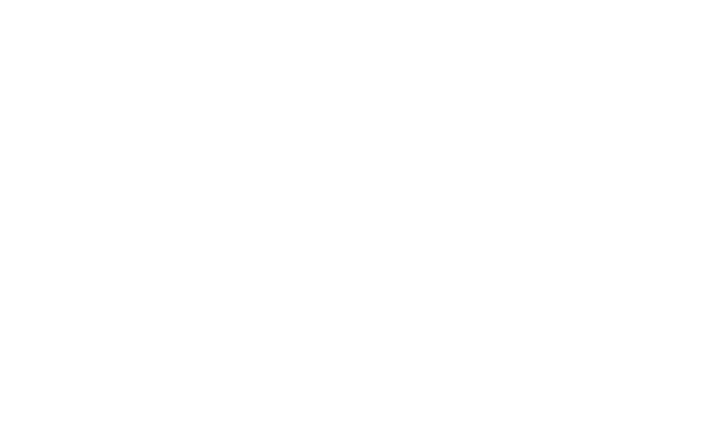
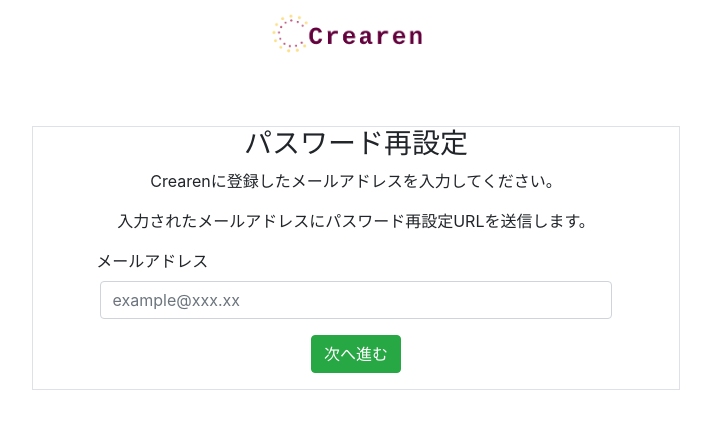
Before and after one commit to Stkiitt/Crearen, a Nuxt app: page /forgot in a window 1280 px wide. Before the commit this address had no page. Shown: the top 428 px of the page, without its empty margins (284-995 px from the left). Built offline with nearby package versions, Linux system fonts and the light colour scheme.

Commit message:
パスワードを忘れた画面作成

```diff
--- /dev/null
+++ b/pages/forgot.vue
@@ -0,0 +1,51 @@
+<template>
+  <div>
+    <div class="text-center">
+      <NuxtLink class="navbar-brand" to="/"> <img id="logo" src="~/assets/logo/logo.png"></NuxtLink>
+    </div>
+
+    <div class="container mt-5">
+
+      <div class="col-7 border mx-auto">
+        <h3 class="text-center">パスワード再設定</h3>
+        <div class="text-center">
+          <p>Crearenに登録したメールアドレスを入力してください。</p>
+          <p>入力されたメールアドレスにパスワード再設定URLを送信します。</p>
+        </div>
+
+        <label for="email" class="ml-5">メールアドレス</label>
+        <input type="email" class="form-control mx-auto col-10" id="email" placeholder="example@xxx.xx">
+
+        <p></p>
+
+        <p class="text-center"><a type="button" class="btn btn-success" id="nextBtn">次へ進む</a></p>
+
+      </div>
+
+    </div>
+  </div>
+</template>
+
+<script>
+export default {
+  data() {
+    return {
+    }
+  },
+  mounted() {
+  },
+  methods: {
+  }
+}
+</script>
+
+<style>
+#logo {
+  width: 9em;
+}
+
+#nextBtn{
+  color: white;
+}
+
+</style>
--- a/pages/index.vue
+++ b/pages/index.vue
@@ -37,7 +37,7 @@
             <label for="exampleInputPassword1">パスワード</label>
             <input type="password" class="form-control" id="exampleInputPassword1" placeholder="PassWord">
             <button type="submit" class="btn btn-primary mt-3">ログイン</button>
-            <p class="mt-3"><a href="#">パスワードを忘れた</a></p>
+            <NuxtLink to="/forgot" target="_blank"><p class="mt-3">パスワードを忘れた</p></NuxtLink>
             <p><NuxtLink to="/signup" target="_blank" rel="noopener noreferrer">新規登録</NuxtLink></p>
           </div>
 
--- a/pages/manual.vue
+++ b/pages/manual.vue
@@ -5,7 +5,7 @@
         aria-controls="navbarNav4" aria-expanded="false" aria-label="Toggle navigation">
         <span class="navbar-toggler-icon"></span>
       </button>
-      <NuxtLink class="navbar-brand" to="/"> <img style="width: 9em;" src="~/assets/logo/logo.png"></NuxtLink>
+      <NuxtLink class="navbar-brand" to="/"> <img id="logo" src="~/assets/logo/logo.png"></NuxtLink>
     </nav>
 
     <div class="container mt-5 border">
@@ -102,5 +102,7 @@
 </script>
 
 <style>
-
+#logo{
+  width: 9em;
+}
 </style>
```
